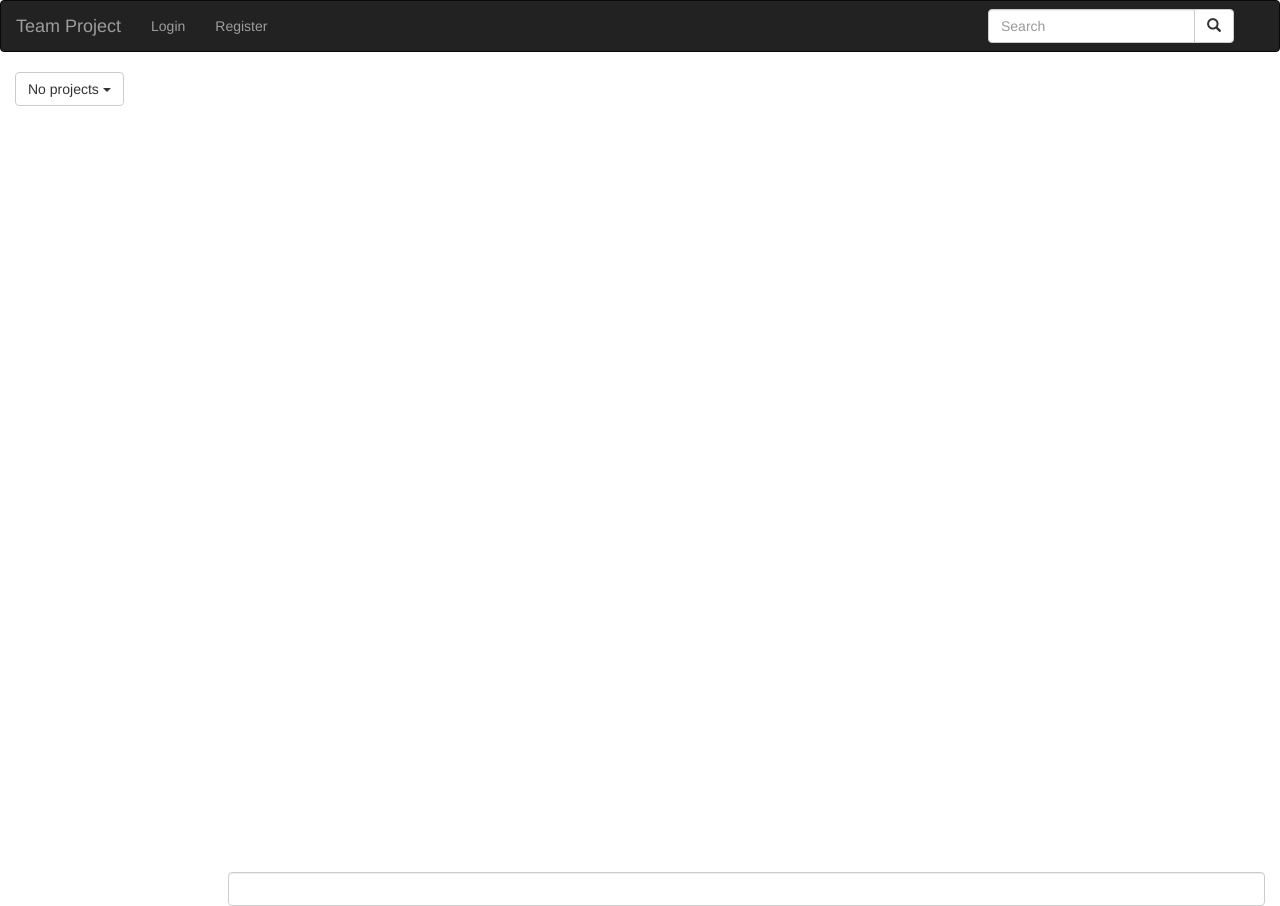
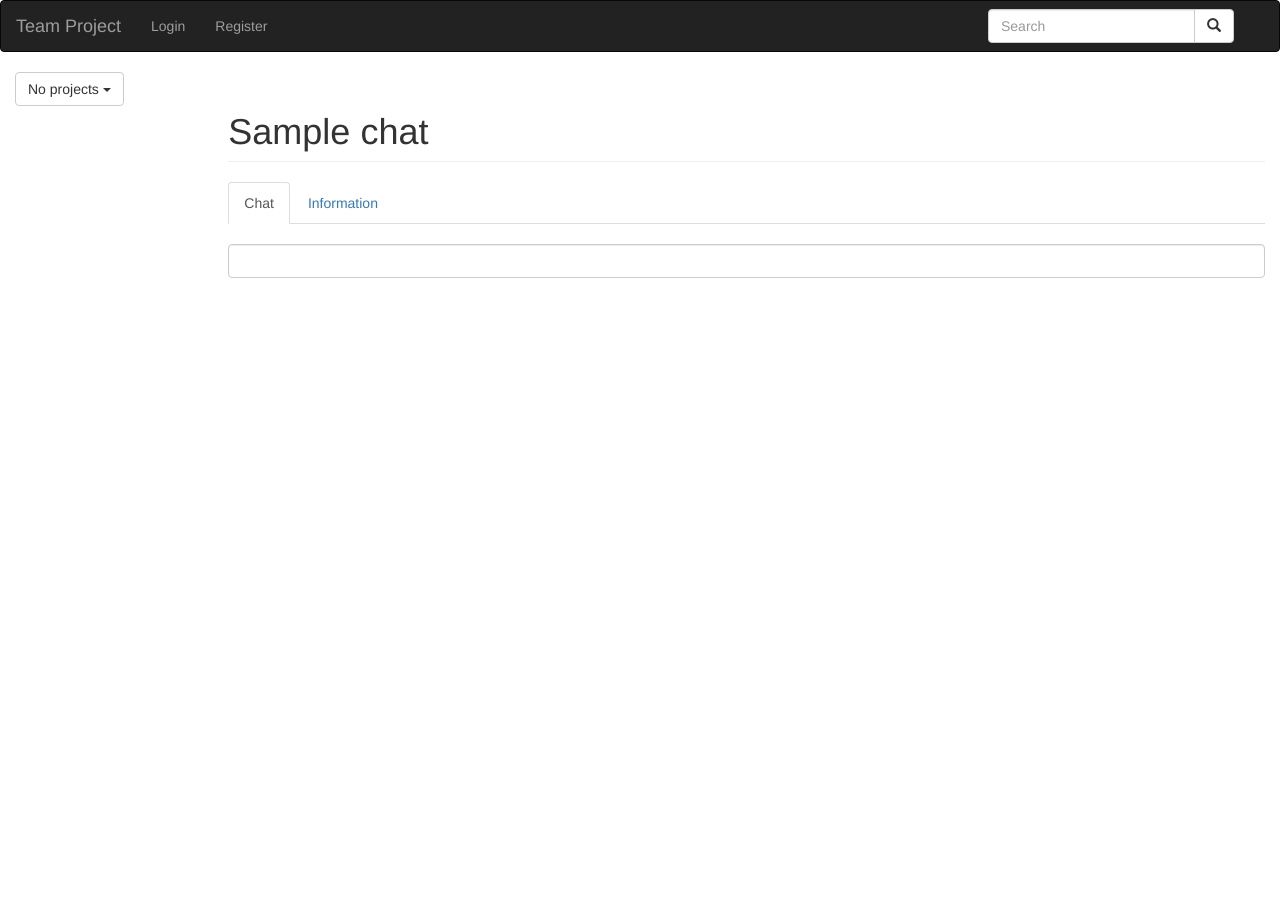
Before and after one commit to darrenburns/TeamProject3, a Django app: template templates/chat.html in a window 1280 px wide. After the commit the page ends 278 px from the top, so only its background shows below. Run offline with Django 3.2, Linux system fonts and the light colour scheme; the template is opened without the code that fills it: most values are stand-ins (such as "Sample title", 1, 10 or a date in 2020); parts of the project's set-up code (start-up, migrations or seed data) failed here and were passed over; some libraries are stand-ins or nearby versions.

Commit message:
Created chat tab and info tabs

```diff
--- a/chat/static/chat/css/chat.css
+++ b/chat/static/chat/css/chat.css
@@ -1,4 +1,4 @@
 .latest-messages {
-    height: 780px;
+    max-height: 670px;
     overflow-y: scroll;
 }
--- a/chat/views.py
+++ b/chat/views.py
@@ -5,5 +5,5 @@ from chat.models import Chat
 
 @login_required()
 def chat(request, chat_id):
-    chats = Chat.objects.get(id=chat_id)
-    return render(request, 'chat.html')
+    chat = Chat.objects.get(id=chat_id)
+    return render(request, 'chat.html', {'chat': chat})
--- a/templates/chat.html
+++ b/templates/chat.html
@@ -3,9 +3,78 @@
 {% block content %}
 
     <div class="col-xs-9 col-md-10 main">
-        <ul class="list-group latest-messages">
-        </ul>
-        <input id="input-message" type="text" class="form-control"/>
+
+        <div class="row">
+            <div class="col-sm-12">
+                <h1 class="page-header" id="chat-title">{{ chat.title }}</h1>
+            </div>
+        </div>
+
+        <div class="row">
+            <div class="col-sm-12">
+                <ul class="nav nav-tabs">
+                    <li role="presentation" class="active"><a role="tab" data-toggle="tab" href="#tab-chats" >Chat</a></li>
+                    <li role="presentation"><a role="tab" data-toggle="tab" href="#tab-information">Information</a></li>
+                </ul>
+            </div>
+        </div>
+
+        <div class="row">
+            <div class="col-sm-12">
+
+                <!-- Tab panes -->
+                <div class="tab-content">
+
+                    <!-- Tab chats -->
+                    <div role="tabpanel" class="tab-pane active" id="tab-chats">
+                        <ul class="list-group latest-messages">
+                        </ul>
+                        <input id="input-message" type="text" class="form-control"/>
+                    </div>
+                    <!-- End tab chats -->
+
+                    <!-- Tab information -->
+                    <div role="tabpanel" class="tab-pane" id="tab-information">
+                        <div class="row" style="margin-top: 1em;">
+                            <div class="col-sm-12">
+                                <div class="btn-group" role="group">
+                                    <button type="button" class="btn btn-default">
+                                        <span class="glyphicon glyphicon-pencil"></span> Modify ticket
+                                    </button>
+                                    <button type="button" class="btn btn-default">
+                                        <span class="glyphicon glyphicon-lock"></span> Close ticket
+                                    </button>
+                                    <button type="button" class="btn btn-default">
+                                        <span class="glyphicon glyphicon-remove"></span> Delete ticket
+                                    </button>
+                                </div>
+                            </div>
+                        </div>
+
+                        <div class="row">
+                            <div class="col-sm-4">
+                                Owner: [Owner name]
+                            </div>
+                            <div class="col-sm-4">
+                                <p>Date created: [Date created]</p>
+                                <p>Date closed: [Date closed]</p>
+                            </div>
+                            <div class="col-sm-4">
+
+                            </div>
+                        </div>
+
+                    </div>
+                    <!-- End tab information -->
+
+                    <div role="tabpanel" class="tab-pane" id="tab-users">Users content</div>
+                </div>
+                <!-- End tab panes -->
+
+
+            </div>
+        </div>
+
     </div>
 
 {% endblock %}
```
